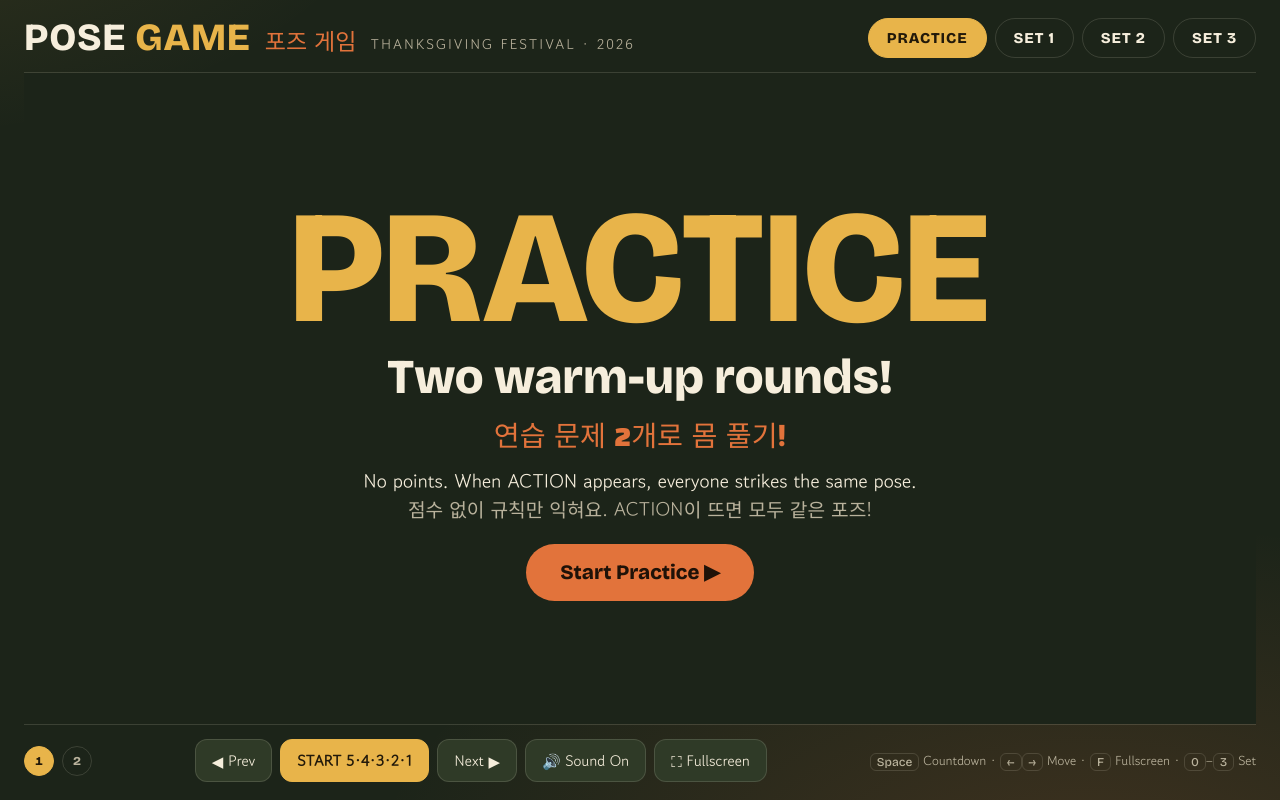
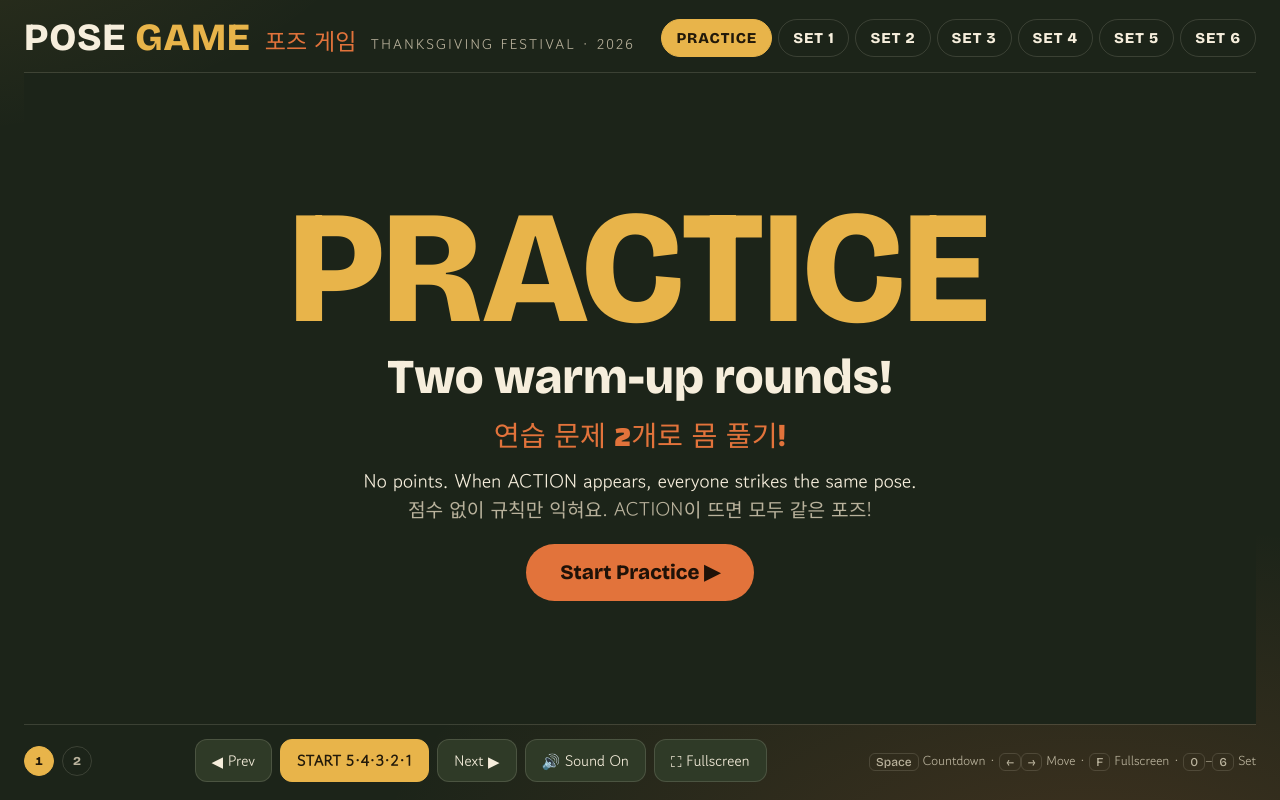
Before and after one commit to jackson9910hr-cyber/Pose-game, a plain HTML site: page index.html in a window 1280 px wide. Drawn offline with nearby package versions, Linux system fonts and the light colour scheme.

Commit message:
Six sets of six questions for six teams
Co-Authored-By: Claude Opus 5.5 <noreply@anthropic.com>
Claude-Session: https://claude.ai/code/session_01FxPxCyz1c8dFLBCrKaQSiP

```diff
--- a/index.html
+++ b/index.html
@@ -45,8 +45,8 @@ header{display:flex;align-items:center;justify-content:space-between;gap:16px;fl
 .brand h1 span{color:var(--gold)}
 .brand .ko{font-family:var(--f-ko);font-size:clamp(18px,1.8vw,26px);color:var(--pumpkin)}
 .brand .sub{font-size:14px;color:var(--muted);letter-spacing:.14em;text-transform:uppercase}
-.sets{display:flex;gap:8px}
-.sets button{border:1px solid var(--line);background:transparent;padding:10px 18px;border-radius:999px;font-family:var(--f-display);font-weight:800;letter-spacing:.06em;font-size:15px}
+.sets{display:flex;gap:6px;flex-wrap:wrap;justify-content:flex-end}
+.sets button{border:1px solid var(--line);background:transparent;padding:9px 14px;border-radius:999px;font-family:var(--f-display);font-weight:800;letter-spacing:.06em;font-size:15px}
 .sets button[aria-pressed="true"]{background:var(--gold);color:#22190a;border-color:var(--gold)}
 
 /* stage */
@@ -135,7 +135,8 @@ main{min-height:0;overflow:hidden;padding-block:clamp(8px,2vh,40px)}
   .brand .ko{font-size:16px}
   .brand .sub{display:none}
   .sets{width:100%;justify-content:center;gap:6px}
-  .sets button{padding:7px 0;font-size:12px;letter-spacing:.02em;flex:1;max-width:96px}
+  .sets{display:grid;grid-template-columns:repeat(4,1fr)}
+  .sets button{padding:7px 0;font-size:12px;letter-spacing:.02em}
   .chip{font-size:12px;padding:4px 10px}
   .qno{font-size:15px}
   .en{font-size:clamp(30px,min(13vw,10vh),80px);line-height:1}
@@ -161,7 +162,8 @@ main{min-height:0;overflow:hidden;padding-block:clamp(8px,2vh,40px)}
   .brand{width:auto}
   .brand h1{font-size:18px}
   .sets{width:auto}
-  .sets button{padding:5px 10px;font-size:11px}
+  .sets{display:flex}
+  .sets button{padding:5px 8px;font-size:11px}
   footer{flex-direction:row;flex-wrap:nowrap;padding-top:6px;gap:8px}
   .dots{display:none}
   .ctrls{display:flex;width:100%;justify-content:center}
@@ -196,6 +198,9 @@ main{min-height:0;overflow:hidden;padding-block:clamp(8px,2vh,40px)}
       <button id="set-1" data-set="1" aria-pressed="false">SET 1</button>
       <button id="set-2" data-set="2" aria-pressed="false">SET 2</button>
       <button id="set-3" data-set="3" aria-pressed="false">SET 3</button>
+      <button id="set-4" data-set="4" aria-pressed="false">SET 4</button>
+      <button id="set-5" data-set="5" aria-pressed="false">SET 5</button>
+      <button id="set-6" data-set="6" aria-pressed="false">SET 6</button>
     </div>
   </header>
 
@@ -245,7 +250,7 @@ main{min-height:0;overflow:hidden;padding-block:clamp(8px,2vh,40px)}
       <button id="sound" aria-pressed="true">🔊 Sound On</button>
       <button id="full">⛶ Fullscreen</button>
     </div>
-    <div class="keys"><kbd>Space</kbd> Countdown · <kbd>←</kbd><kbd>→</kbd> Move · <kbd>F</kbd> Fullscreen · <kbd>0</kbd>–<kbd>3</kbd> Set</div>
+    <div class="keys"><kbd>Space</kbd> Countdown · <kbd>←</kbd><kbd>→</kbd> Move · <kbd>F</kbd> Fullscreen · <kbd>0</kbd>–<kbd>6</kbd> Set</div>
   </footer>
 </div>
 
@@ -258,7 +263,7 @@ const CAT = {
   bible:{en:"Bible",ko:"성경 인물",cls:"bible"},
   practice:{en:"Practice",ko:"연습 문제",cls:""}
 };
-const LABELS = ["PRACTICE","SET 1","SET 2","SET 3"];
+const LABELS = ["PRACTICE","SET 1","SET 2","SET 3","SET 4","SET 5","SET 6"];
 const SETS = [
   [
     {c:"practice",en:"Cat",ko:"고양이"},
@@ -268,36 +273,48 @@ const SETS = [
     {c:"animal",en:"Rabbit",ko:"토끼"},
     {c:"animal",en:"Butterfly",ko:"나비"},
     {c:"hero",en:"Spider-Man",ko:"스파이더맨"},
-    {c:"hero",en:"Statue of Liberty",ko:"자유의 여신상"},
     {c:"sport",en:"Bowling",ko:"볼링"},
-    {c:"sport",en:"Figure Skating",ko:"피겨 스케이팅"},
-    {c:"church",en:"Late for Service",ko:"예배에 지각한 사람"},
-    {c:"church",en:"Choir Member",ko:"성가대원"},
-    {c:"bible",en:"David",ko:"다윗",hen:"Slung a stone at Goliath",hko:"물맷돌로 골리앗을 쓰러뜨린 소년"},
-    {c:"bible",en:"Moses",ko:"모세",hen:"Parted the Red Sea",hko:"지팡이를 들어 홍해를 가른 사람"}
+    {c:"church",en:"Worship Team Drummer",ko:"찬양팀 드러머"},
+    {c:"bible",en:"David",ko:"다윗",hen:"Slung a stone at Goliath",hko:"물맷돌로 골리앗을 쓰러뜨린 소년"}
   ],
   [
     {c:"animal",en:"Penguin",ko:"펭귄"},
     {c:"animal",en:"Eagle",ko:"독수리"},
     {c:"hero",en:"Superman",ko:"슈퍼맨"},
-    {c:"hero",en:"Ultraman",ko:"울트라맨"},
     {c:"sport",en:"Baseball",ko:"야구"},
-    {c:"sport",en:"Archery",ko:"양궁"},
-    {c:"church",en:"The “Aha!” Moment in the Sermon",ko:"말씀 듣다 깨달음 얻은 사람"},
-    {c:"church",en:"Filled with the Spirit in Worship",ko:"찬양 중에 성령 충만한 사람"},
-    {c:"bible",en:"Zacchaeus",ko:"삭개오",hen:"Climbed a tree to see Jesus",hko:"나무 위에 올라가 예수님을 만난 키 작은 세리"},
-    {c:"bible",en:"Samson",ko:"삼손",hen:"Beat a lion, pushed down the pillars",hko:"사자를 이기고 기둥을 무너뜨린 장사"}
+    {c:"church",en:"Choir Member",ko:"성가대원"},
+    {c:"bible",en:"Moses",ko:"모세",hen:"Parted the Red Sea",hko:"지팡이를 들어 홍해를 가른 사람"}
   ],
   [
     {c:"animal",en:"Elephant",ko:"코끼리"},
     {c:"animal",en:"Frog",ko:"개구리"},
     {c:"hero",en:"Terminator",ko:"터미네이터"},
+    {c:"sport",en:"Golf",ko:"골프"},
+    {c:"church",en:"Parent Holding a Baby in Service",ko:"아기 안고 예배드리는 부모"},
+    {c:"bible",en:"Zacchaeus",ko:"삭개오",hen:"Climbed a tree to see Jesus",hko:"나무 위에 올라가 예수님을 만난 키 작은 세리"}
+  ],
+  [
+    {c:"animal",en:"Gorilla",ko:"고릴라"},
+    {c:"animal",en:"Kangaroo",ko:"캥거루"},
+    {c:"hero",en:"Statue of Liberty",ko:"자유의 여신상"},
+    {c:"sport",en:"Figure Skating",ko:"피겨 스케이팅"},
+    {c:"church",en:"Parking Attendant",ko:"주차 안내하는 봉사자"},
+    {c:"bible",en:"Samson",ko:"삼손",hen:"Beat a lion, pushed down the pillars",hko:"사자를 이기고 기둥을 무너뜨린 장사"}
+  ],
+  [
+    {c:"animal",en:"Monkey",ko:"원숭이"},
+    {c:"animal",en:"Lion",ko:"사자"},
+    {c:"hero",en:"Ultraman",ko:"울트라맨"},
+    {c:"sport",en:"Archery",ko:"양궁"},
+    {c:"church",en:"Worship Team Guitarist",ko:"찬양팀 기타리스트"},
+    {c:"bible",en:"Peter",ko:"베드로",hen:"Walked on water toward Jesus",hko:"예수님을 따라 물 위를 걸은 제자"}
+  ],
+  [
+    {c:"animal",en:"Duck",ko:"오리"},
+    {c:"animal",en:"T-Rex",ko:"티라노사우루스"},
     {c:"hero",en:"The Thinker",ko:"생각하는 사람"},
-    {c:"sport",en:"Golf",ko:"골프"},
     {c:"sport",en:"Weightlifting",ko:"역도"},
-    {c:"church",en:"Phone Rings During Service",ko:"예배 중에 휴대폰 울린 사람"},
-    {c:"church",en:"Parking Attendant",ko:"주차 안내하는 봉사자"},
-    {c:"bible",en:"Peter",ko:"베드로",hen:"Walked on water toward Jesus",hko:"예수님을 따라 물 위를 걸은 제자"},
+    {c:"church",en:"Greeter Welcoming Newcomers",ko:"새가족을 반갑게 맞는 안내 봉사자"},
     {c:"bible",en:"Noah",ko:"노아",hen:"Built the ark with a hammer",hko:"망치로 방주를 지은 사람"}
   ]
 ];
@@ -446,7 +463,7 @@ document.addEventListener("keydown", e => {
   else if(e.key === "ArrowRight" || e.key === "PageDown") next();
   else if(e.key === "ArrowLeft" || e.key === "PageUp") prev();
   else if(e.key === "f" || e.key === "F") $("full").click();
-  else if(e.key >= "0" && e.key <= "3"){ set = +e.key; q = 0; render(); showCard("intro"); }
+  else if(e.key >= "0" && e.key <= "6"){ set = +e.key; q = 0; render(); showCard("intro"); }
 });
 
 render();
```
